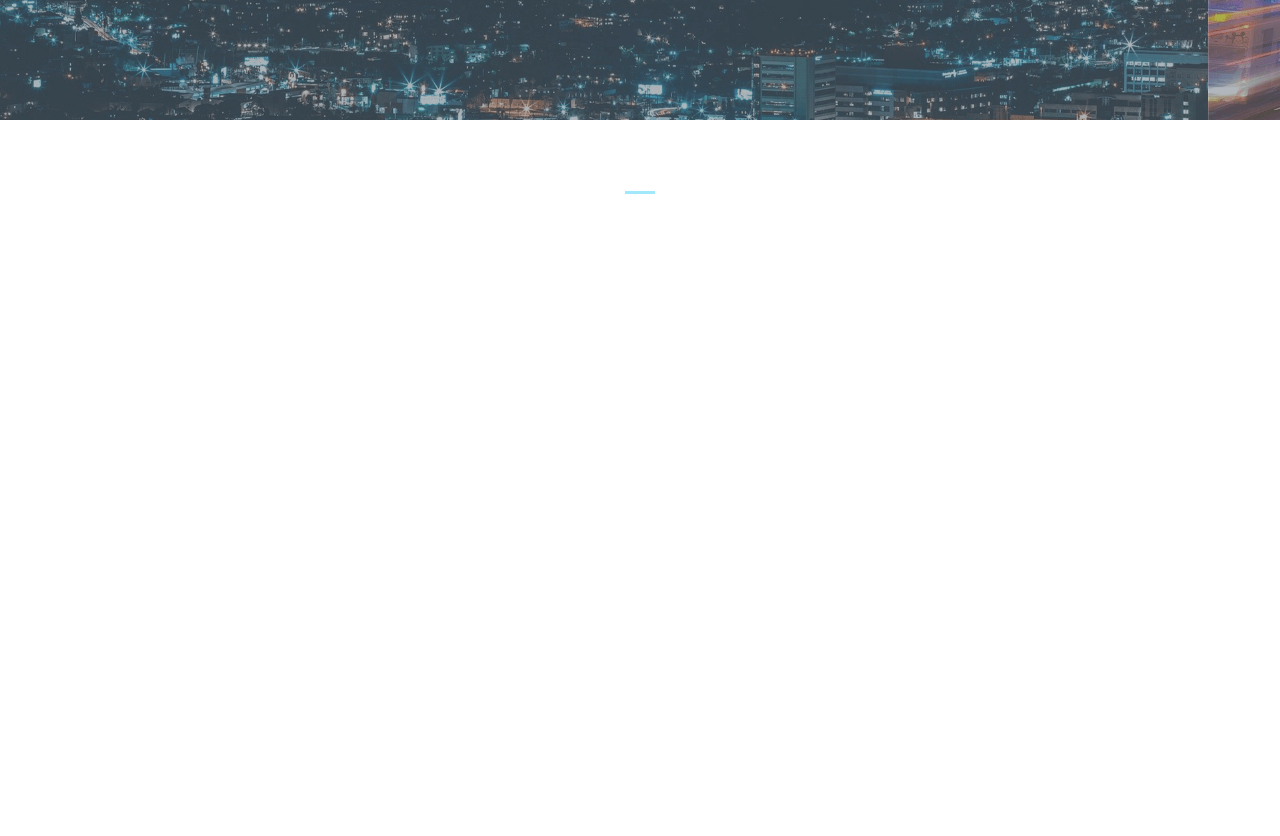
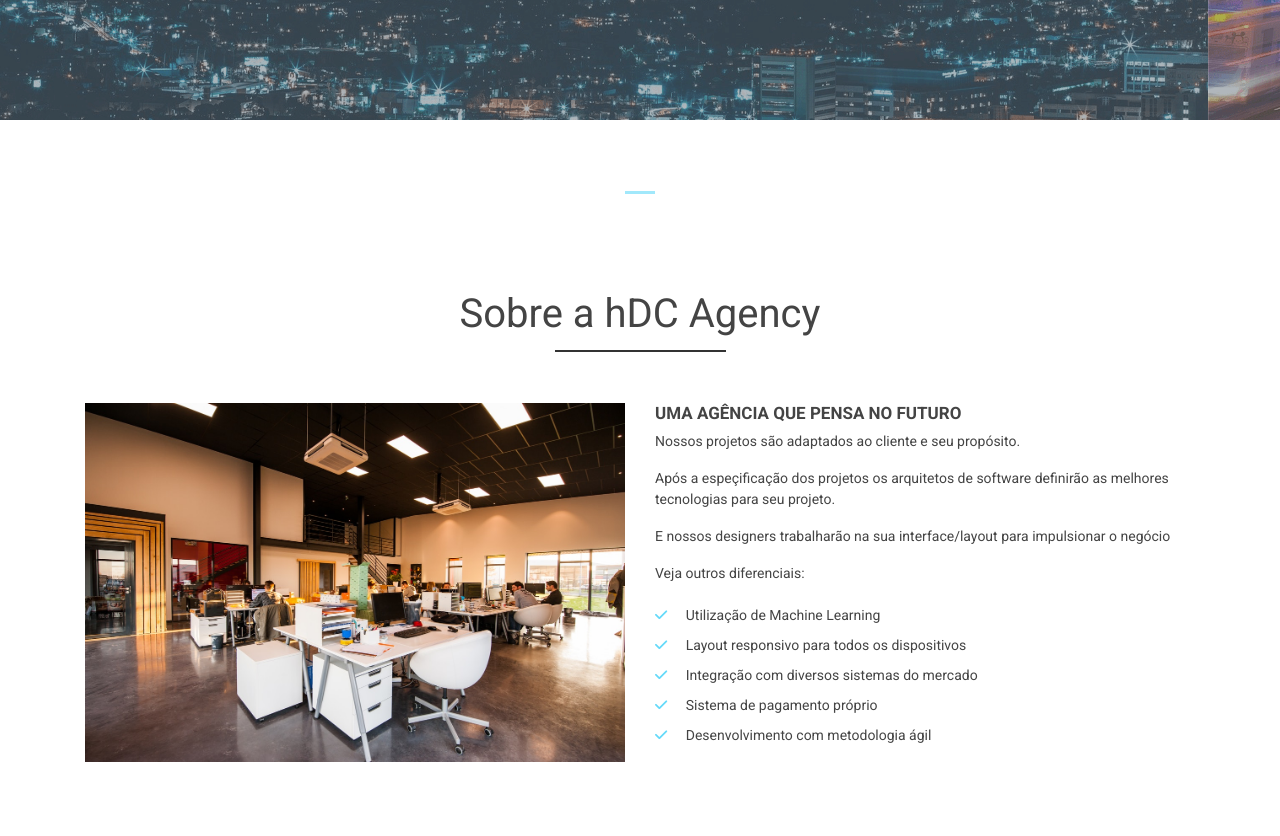
Before and after one commit to franciscothiago0111/template-com-bootstrap, a plain HTML site: page index.html in a window 1280 px wide. Shown: the part 500-1336 px from the top of the page. Before the commit the page ends 800 px from the top, so only its background shows below. Drawn offline with nearby package versions, Linux system fonts and the light colour scheme.

Commit message:
criando área de about da empresa

```diff
--- a/css/styles.css
+++ b/css/styles.css
@@ -105,3 +105,52 @@ header, .navbar{
 .carousel-indicators .active{
     background-color: #65DAF9;
 }
+
+
+/*Sobre a empresa*/
+
+
+#about-area{
+    background-color: #f9f9f9;
+}
+
+
+.main-title{
+    color: #444;
+    margin: 0 0 65px 0;
+    font-size: 40px;
+    text-align: center;
+}
+
+
+.main-title::after{
+    content:"";
+    border-top: 2px solid #333;
+    width: 15%;
+    position: absolute;
+    top: 60px;
+    left: 42.5%;
+}
+
+.about-title{
+    font-size: 17px;
+    color: #444;
+    text-transform: uppercase;
+    font-weight: bold;
+}
+
+
+#about-list{
+    list-style: none;
+    padding-left: 0;
+
+}
+
+#about-list li{
+    line-height: 30px;
+}
+
+#about-list i{
+    color: #65DAF9;
+    margin-right: 15px;
+}
--- a/index.html
+++ b/index.html
@@ -15,6 +15,7 @@
     src="https://code.jquery.com/jquery-3.4.1.min.js"
     integrity="sha256-CSXorXvZcTkaix6Yvo6HppcZGetbYMGWSFlBw8HfCJo="
     crossorigin="anonymous"></script>
+
     <script src="https://cdn.jsdelivr.net/npm/popper.js@1.16.0/dist/umd/popper.min.js" integrity="sha384-Q6E9RHvbIyZFJoft+2mJbHaEWldlvI9IOYy5n3zV9zzTtmI3UksdQRVvoxMfooAo" crossorigin="anonymous"></script>
     <script src="https://stackpath.bootstrapcdn.com/bootstrap/4.4.1/js/bootstrap.min.js" integrity="sha384-wfSDF2E50Y2D1uUdj0O3uMBJnjuUD4Ih7YwaYd1iqfktj0Uod8GCExl3Og8ifwB6" crossorigin="anonymous"></script>
     <!--font awesome-->
@@ -108,11 +109,41 @@
                     <span class="carousel-control-next-icon" aria-hidden="true"></span>
                     <span class="sr-only">Next</span>
                 </a>
+            </div>
+
+            <div class="about-area">
+                <div class="container">
+                    <div class="row">
+                        <div class="col-12">
+                            <h3 class="main-title">Sobre a hDC Agency</h3>
+
+                        </div>
+                        <div class="col-md-6">
+                            <img class="img-fluid" src="img/agencia.jpg" alt="Agência hDC">
+                        </div>
+                        <div class="col-md-6">
+                            <h3 class="about-title">Uma agência que pensa no futuro</h3>
+                            <p>Nossos projetos são adaptados ao cliente e seu propósito.</p>
+                            <p>Após a espeçificação dos projetos os arquitetos de software definirão as melhores tecnologias para seu projeto.</p>
+                            <p>E nossos designers trabalharão na sua interface/layout para impulsionar o negócio</p>
+                            <p>Veja outros diferenciais:</p>
+
+                            <ul id="about-list">
+                                <li><i class="fas fa-check"></i> Utilização de Machine Learning </li>
+                                <li><i class="fas fa-check"></i> Layout responsivo para todos os dispositivos </li>
+                                <li><i class="fas fa-check"></i> Integração com diversos sistemas do mercado </li>
+                                <li><i class="fas fa-check"></i> Sistema de pagamento próprio </li>
+                                <li><i class="fas fa-check"></i> Desenvolvimento com metodologia ágil </li>
+
+                            </ul>
+
+                        </div>
+                    </div>
+                </div>
+
+            </div>
 
 
-
-
-            </div>
 
         </div>
     </main>
```
